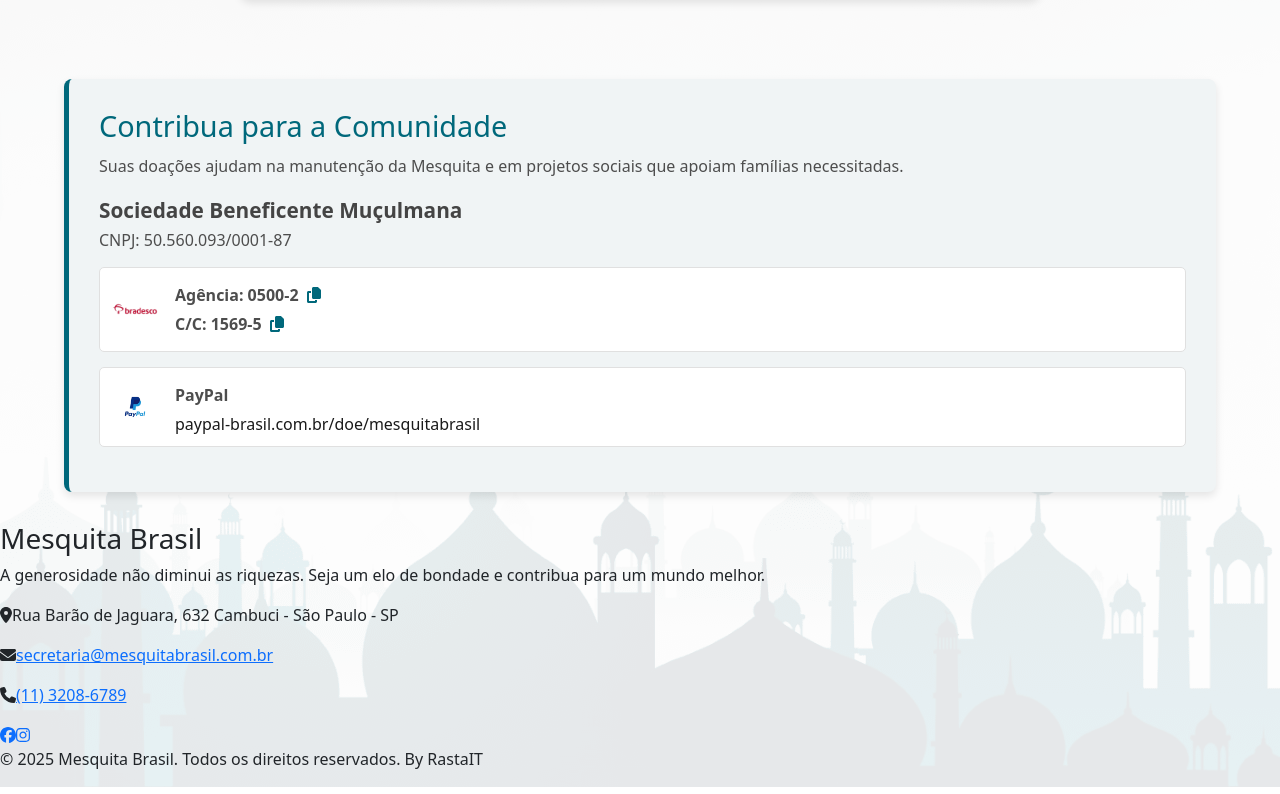
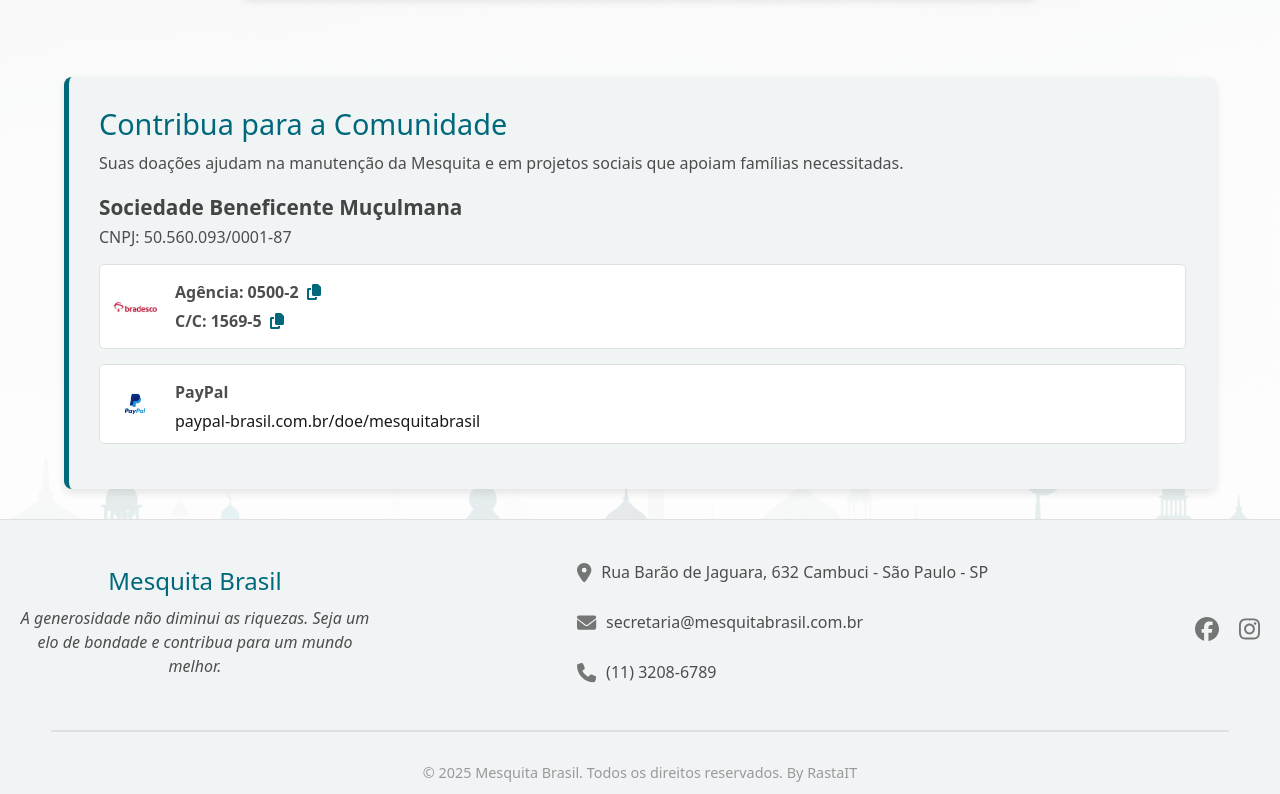
Before and after one commit to guilhermepadial4/mesquita-brasil, a React (Vite) app: page / in a window 1280 px wide. Shown: the part 2003-2797 px from the top of the page. Built offline with nearby package versions, Linux system fonts and the light colour scheme.

Commit message:
update: footer

```diff
--- a/src/components/footer/footer.scss
+++ b/src/components/footer/footer.scss
@@ -1,119 +1,116 @@
 @use '../../styles/variables.scss' as *;
 
-.header {
-  display: flex;
-  justify-content: space-between;
-  align-items: center;
+.footer {
+  font-size: 1em;
+  color: $text-primary;
 
-  position: relative;
+  background-color: $background-light;
 
-  color: $white;
+  border-top: 1px solid $border-color;
 
-  width: 100%;
+  padding: 40px 20px;
 
-  background-color: $primary-color;
+  .footer-content {
+    display: flex;
+    flex-direction: column;
+    align-items: center;
+    gap: 30px;
 
-  padding: 20px;
-
-  img {
-    width: 80px;
+    @media (min-width: 768px) {
+      flex-direction: row;
+      justify-content: space-between;
+      gap: 40px;
+    }
   }
 
-  nav {
-    position: absolute;
-    top: 100%;
-    left: 0;
+  .footer-description {
+    text-align: center;
 
-    width: 100%;
-    max-height: 0;
+    max-width: 350px;
 
-    overflow: hidden;
+    h3 {
+      font-size: 1.5em;
+      color: $primary-color;
 
-    background-color: $primary-color;
-    box-shadow: 0 4px 6px rgba(0, 0, 0, 0.1);
+      margin-bottom: 10px;
+    }
 
-    transition: max-height 0.3s ease;
+    p {
+      font-size: 1em;
+      font-style: italic;
+      color: $text-secondary;
+    }
+  }
 
-    ul {
+  .footer-info {
+    display: flex;
+    flex-direction: column;
+    text-align: center;
+    gap: 10px;
+
+    @media (min-width: 768px) {
+      text-align: left;
+    }
+
+    p {
       display: flex;
-      flex-direction: column;
       align-items: center;
-      gap: 15px;
+      gap: 10px;
 
-      padding: 10px 0;
+      font-size: 1em;
+      color: $text-secondary;
+    }
 
-      list-style: none;
+    a {
+      font-size: 1em;
+      text-decoration: none;
+      color: $text-secondary;
 
-      li a {
-        font-size: 1.2rem;
+      transition: color 0.3s;
 
-        display: block;
+      &:hover {
+        color: $primary-dark;
+      }
+    }
 
-        text-decoration: none;
-        color: $white;
+    .info-icon {
+      font-size: 1.2em;
+      color: $text-muted;
+    }
+  }
 
-        padding: 10px 20px;
+  .footer-social {
+    display: flex;
+    gap: 20px;
 
-        transition: color 0.3s ease;
+    .social-icon {
+      font-size: 1.5em;
+      color: $text-muted;
 
-        &:hover {
-          color: $primary-light;
-        }
+      transition: color 0.3s;
+
+      &:hover {
+        color: $primary-dark;
       }
     }
   }
 
-  .menu-toggle {
-    display: none;
+  .divider {
+    width: 95%;
+    height: 2px;
 
-    position: relative;
-    z-index: 10;
+    background-color: $border-color;
 
-    font-size: 1.8rem;
-    color: $white;
-
-    background: none;
-
-    border: none;
-
-    cursor: pointer;
+    margin: 30px auto;
   }
 
-  @media (max-width: 768px) {
-    .menu-toggle {
-      display: block;
-    }
+  .footer-copyright {
+    text-align: center;
 
-    nav.nav-open {
-      max-height: 300px;
-    }
-  }
+    font-size: 0.9em;
+    color: $text-tertiary;
 
-  @media (min-width: 769px) {
-    .menu-toggle {
-      display: none;
-    }
-
-    nav {
-      position: static;
-
-      width: auto;
-      max-height: none;
-
-      background-color: transparent;
-      box-shadow: none;
-
-      ul {
-        flex-direction: row;
-        align-items: center;
-        gap: 20px;
-
-        padding: 0;
-
-        li a {
-          padding: 10px 15px;
-        }
-      }
-    }
+    margin-top: 30px;
+    margin-bottom: -20px;
   }
 }
```
